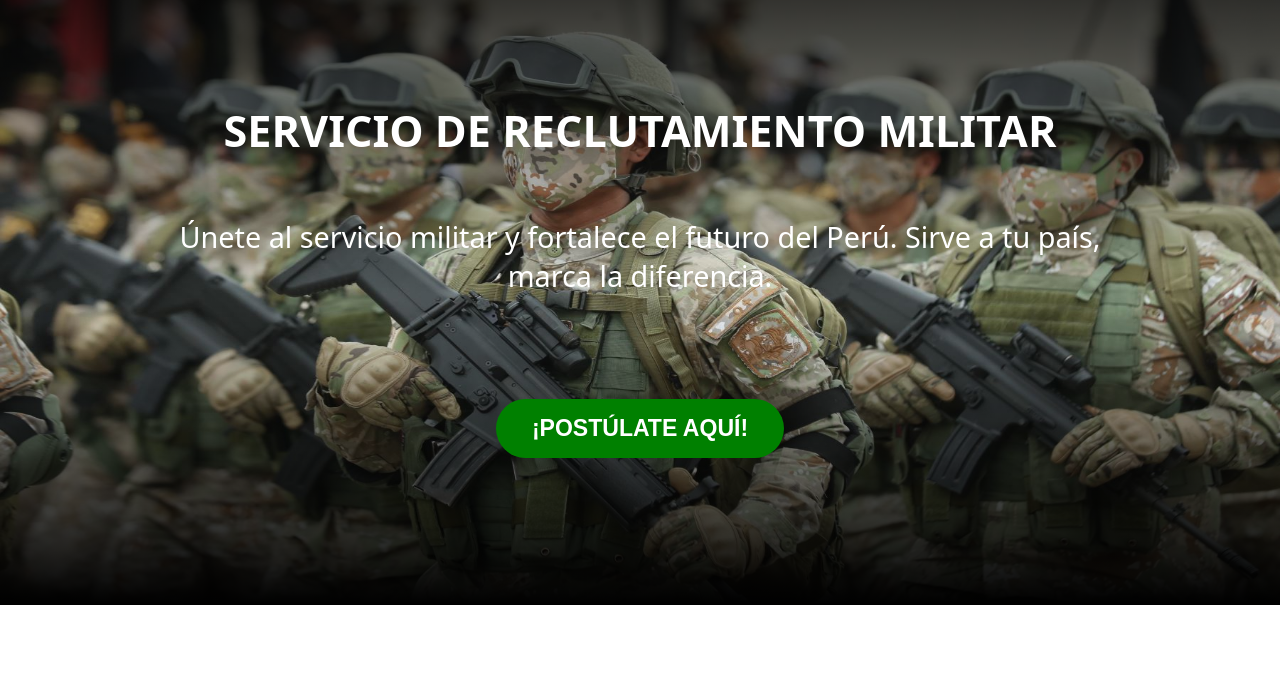
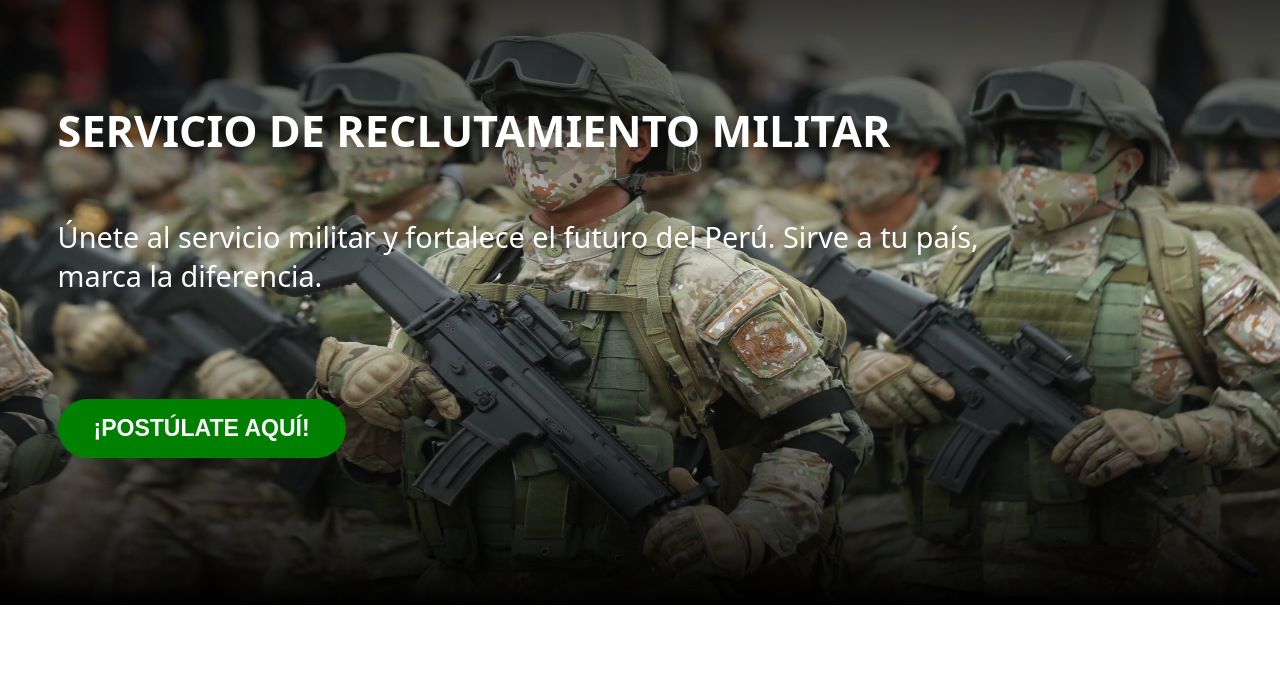
Before and after one commit to AgenciaServitec/military-recruitment-web, an Astro site: page / in a window 1280 px wide. Shown: the part 115-800 px from the top of the page. Built offline with nearby package versions, Linux system fonts and the light colour scheme; Astro itself is replaced by a stand-in of ours.

Commit message:
refactor display components

```diff
--- a/src/pages/index.astro
+++ b/src/pages/index.astro
@@ -129,6 +129,10 @@ const { BODY } = LT_SETTINGS;
       gap: 3em;
 
       .banner-wrapper {
+        display: flex;
+        align-items: center;
+        justify-content: start;
+
         img {
           width: 100%;
           height: 90vh;
@@ -139,16 +143,21 @@ const { BODY } = LT_SETTINGS;
           position: absolute;
           color: white;
           z-index: 700;
-          display: flex;
-          flex-direction: column;
+          display: grid;
+          place-items: start;
           flex-wrap: wrap;
           width: 75%;
           gap: 2em;
           margin: 2em;
           padding-top: 4em;
 
+          h1 {
+            text-align: start;
+          }
+
           p {
             font-weight: 500;
+            text-align: start;
           }
 
           button {
```
